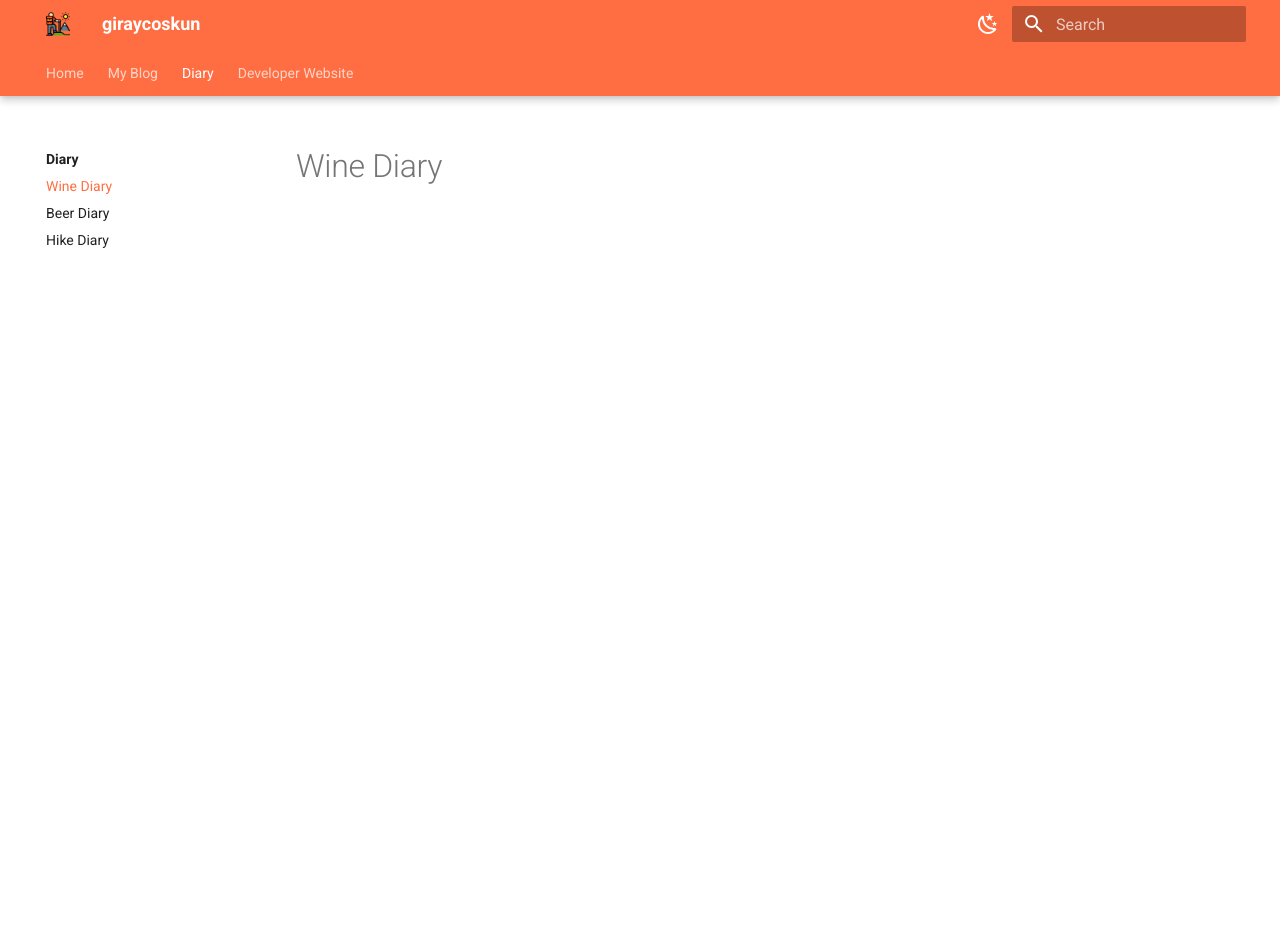
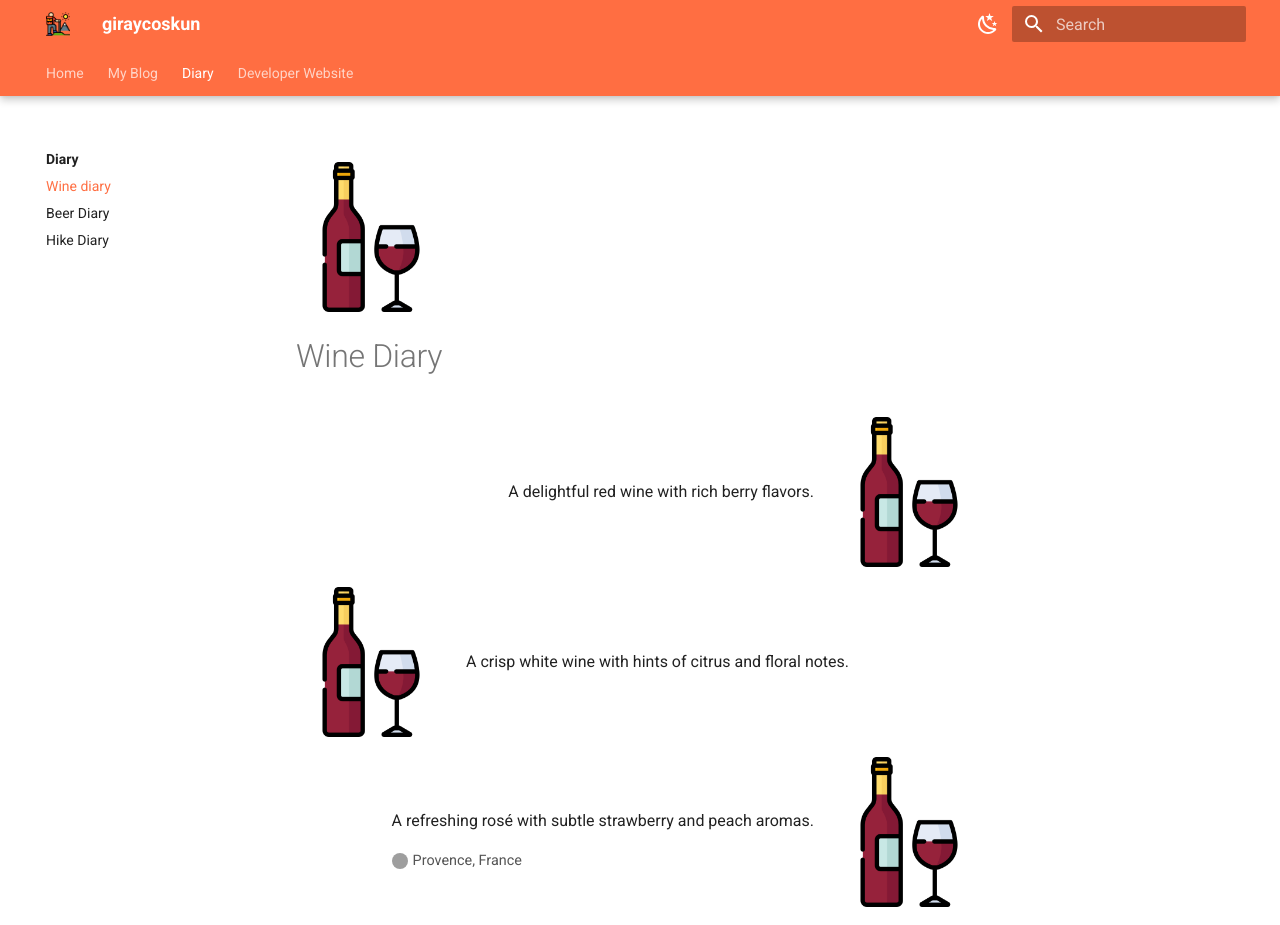
Before and after one commit to giraycoskun/giraycoskun.com, an MkDocs documentation site: the page built from docs/diary/wine-diary.md, in a window 1280 px wide and 1400 px high. Shown: the top 925 px of the window. Built offline with MkDocs 1.6.1 and Material for MkDocs 9.7.7, drawn with Linux system fonts in a browser that asks for light colours; nearby versions of some CDN libraries; some of the changed text lies outside the part shown; grey boxes are pictures that could not be loaded.

Commit message:
Remove unnecessary .DS_Store files and enhance wine diary layout with map integration and styling

```diff
--- /dev/null
+++ b/docs/assets/javascripts/extra.js
@@ -0,0 +1,21 @@
+document$.subscribe(function () {
+  console.log("Initialize third-party libraries here");
+
+  var map = L.map("map").setView([48.1351, 11.582], 4);
+  var purpleIcon = new L.Icon({
+    iconUrl: 'https://raw.githubusercontent.com/pointhi/leaflet-color-markers/master/img/marker-icon-violet.png',
+    shadowUrl: 'https://cdnjs.cloudflare.com/ajax/libs/leaflet/0.7.7/images/marker-shadow.png',
+    iconSize: [25, 41],
+    iconAnchor: [12, 41],
+    popupAnchor: [1, -34],
+    shadowSize: [41, 41]
+  });
+
+  L.tileLayer("https://tile.openstreetmap.org/{z}/{x}/{y}.png", {
+    attribution:
+      '&copy; <a href="https://www.openstreetmap.org/copyright">OpenStreetMap</a> contributors',
+  }).addTo(map);
+
+  L.marker([45.4384, 10.9917], { icon: purpleIcon }).addTo(map)
+    .bindPopup("This is a purple marker!");
+});
--- a/docs/diary/wine-diary.md
+++ b/docs/diary/wine-diary.md
@@ -1 +1,86 @@
-# Wine Diary
+ <style>
+    .wine-container {
+        display: flex;
+        flex-direction: column;
+        gap: 20px;
+        max-width: 800px;
+        margin: 0 auto;
+    }
+
+    .wine-entry {
+        display: flex;
+        align-items: center;
+        gap: 20px;
+    }
+
+    .wine-entry img {
+        width: 150px;
+        height: auto;
+        border-radius: 8px;
+    }
+
+    .wine-entry.left {
+        flex-direction: row;
+    }
+
+    .wine-entry.right {
+        flex-direction: row-reverse;
+    }
+
+    .location {
+            display: flex;
+            align-items: center;
+            gap: 5px;
+            font-size: 0.9em;
+            color: #555;
+        }
+
+    .location img {
+        width: 16px;
+        height: 16px;
+    }
+
+    #map { height: 720px; }
+
+</style>
+
+![wine](/assets/img/wine.png){ width="150" }
+#  Wine Diary
+
+
+ <main>
+
+
+        <section id="wines" class="wine-container">
+            <div class="wine-entry right">
+                <img src="/assets/img/wine.png" alt="Wine 1">
+                <p>A delightful red wine with rich berry flavors.</p>
+            </div>
+            <div class="wine-entry left">
+                <img src="/assets/img/wine.png" alt="Wine 2">
+                <p>A crisp white wine with hints of citrus and floral notes.</p>
+            </div>
+            <div class="wine-entry right">
+                <img src="/assets/img/wine.png" alt="Wine 3">
+                <div class="wine-text">
+                    <p>A refreshing rosé with subtle strawberry and peach aromas.</p>
+                    <div class="location">
+                        <img src="location-icon.png" alt="Location"> Provence, France
+                    </div>
+                </div>
+            </div>
+            <div class="wine-entry left">
+                <img src="/assets/img/wine.png" alt="Wine 4">
+                <div class="wine-text">
+                    <p>A refreshing rosé with subtle strawberry and peach aromas.</p>
+                    <div class="location">
+                        <img src="location-icon.png" alt="Location"> Provence, France
+                    </div>
+                </div>
+            </div>
+        </section>
+        <section id="map-container">
+            <h2>Wine Origins</h2>
+            <div id="map"></div>
+        </section>
+    </main>
--- a/mkdocs.yml
+++ b/mkdocs.yml
@@ -49,6 +49,11 @@
 
 extra_css:
   - assets/css/custom.css
+  - https://unpkg.com/leaflet@1.9.4/dist/leaflet.css
+
+extra_javascript:
+  - assets/javascripts/extra.js
+  - https://unpkg.com/leaflet@1.9.4/dist/leaflet.js
 
 plugins:
     - search
```
Also changed, not shown: docs/assets/img/wine.png (added), 2 other files.
